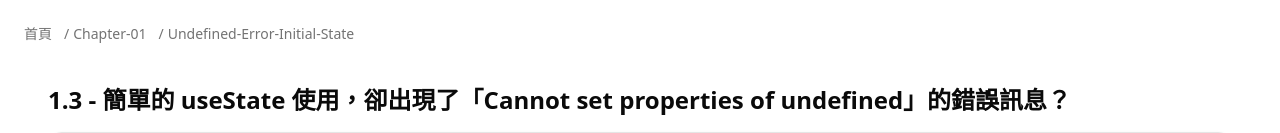
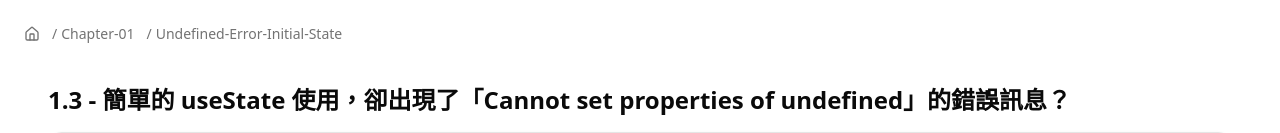
Before and after one commit to aiwlulu/react-interview-lab, a Next.js app: page /chapter-01/undefined-error-initial-state in a window 1280 px wide. Shown: the top 133 px of the page. Built offline with nearby package versions, Linux system fonts and the light colour scheme.

Commit message:
style(Breadcrumb): replace '首頁' text with icon for home link

```diff
--- a/src/components/Breadcrumb.tsx
+++ b/src/components/Breadcrumb.tsx
@@ -2,6 +2,7 @@
 
 import Link from "next/link";
 import { usePathname } from "next/navigation";
+import { Home } from "lucide-react";
 
 export function Breadcrumb() {
   const pathname = usePathname();
@@ -13,8 +14,8 @@
     <nav className="text-sm text-muted-foreground mb-4">
       <ol className="flex items-center space-x-2">
         <li>
-          <Link href="/" className="hover:underline">
-            首頁
+          <Link href="/" className="hover:underline flex items-center">
+            <Home className="w-4 h-4" />
           </Link>
         </li>
         {segments.map((seg, index) => {
```
Also changed, not shown: 1 other file (tests, documents, lock files or other folders).
